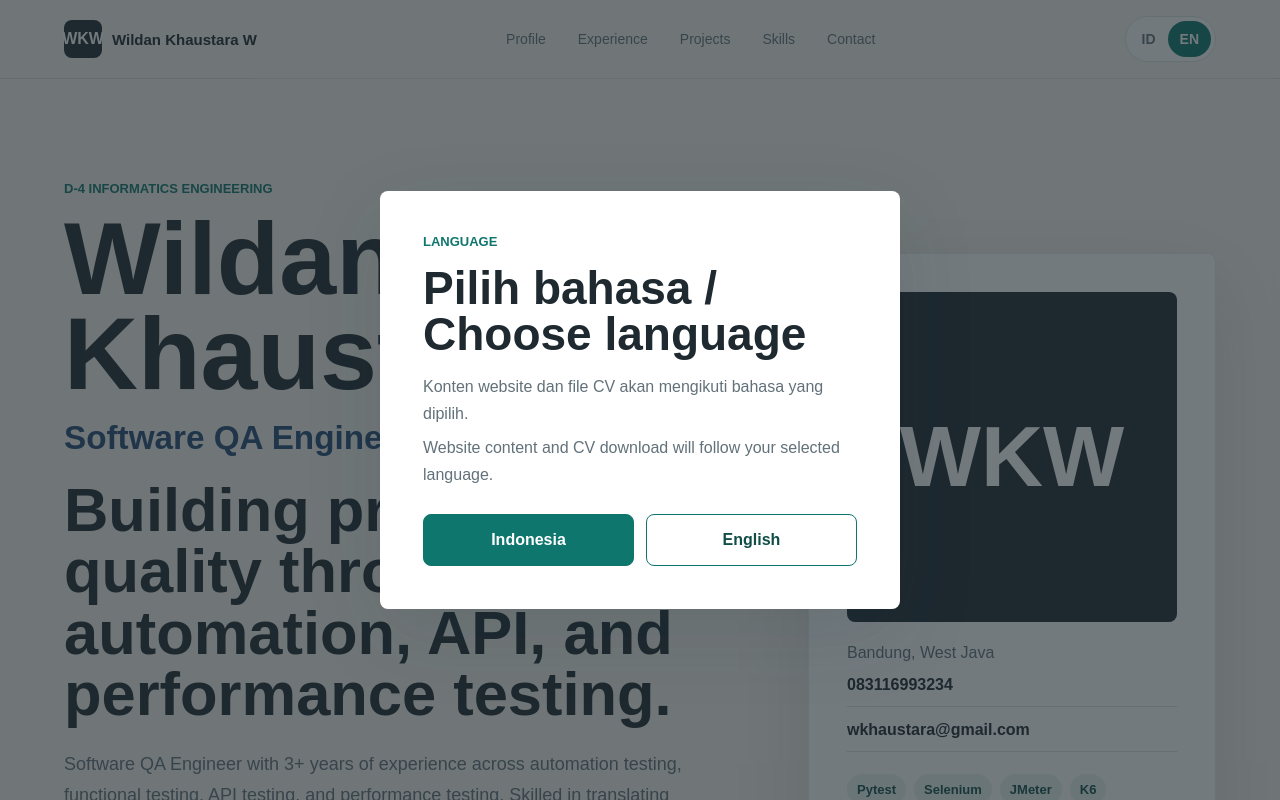
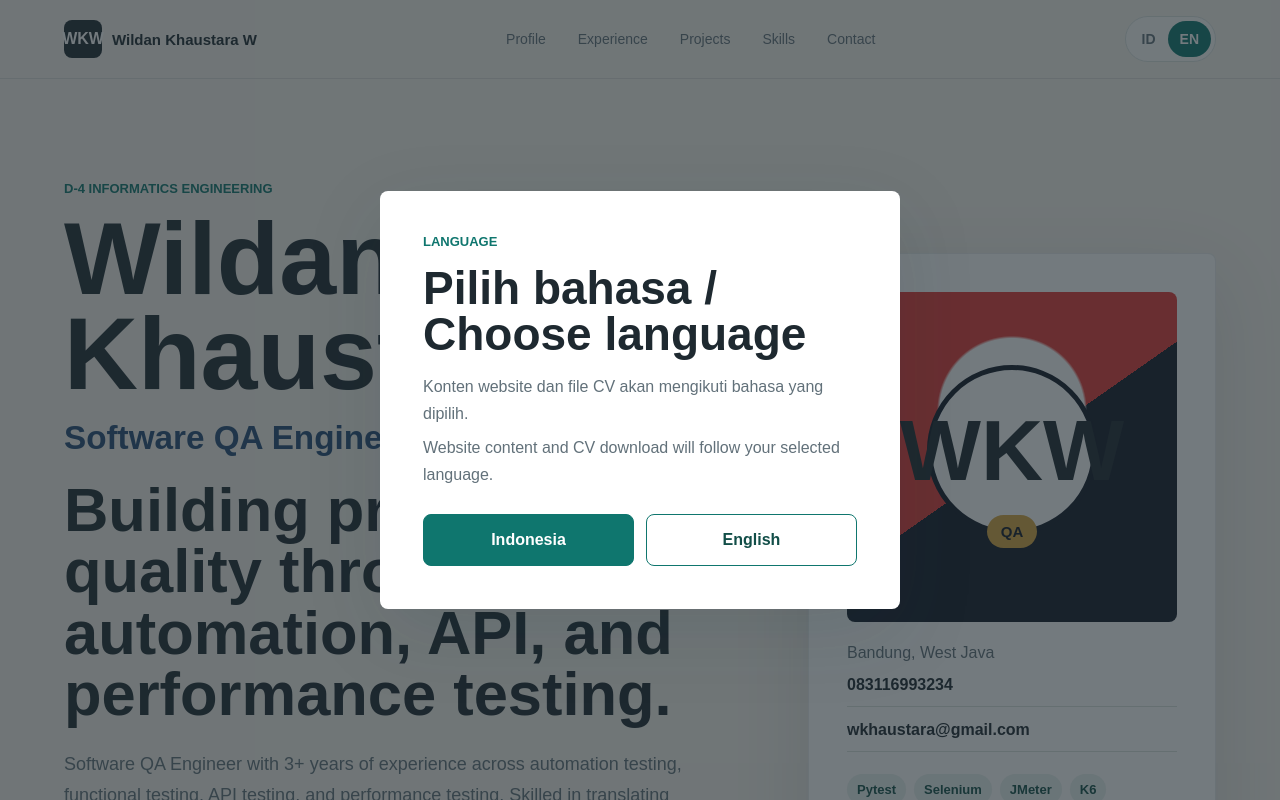
Before and after one commit to wildankw/wildan-portfolio, a Next.js app: page / in a window 1280 px wide. Shown: the top 800 px of the page. Built offline with nearby package versions, Linux system fonts and the light colour scheme.

Commit message:
Update profile avatar styling

```diff
--- a/src/app/globals.css
+++ b/src/app/globals.css
@@ -275,10 +275,35 @@ h1 {
 }
 
 .portrait {
+  background:
+    radial-gradient(circle at 50% 36%, #ffffff 0 27%, transparent 28%),
+    linear-gradient(145deg, #e53935 0 50%, #111827 50% 100%);
+  color: var(--ink);
+  flex-direction: column;
   aspect-ratio: 1;
   border-radius: 8px;
   font-size: clamp(54px, 8vw, 86px);
   width: 100%;
+}
+
+.portrait span {
+  align-items: center;
+  background: #ffffff;
+  border: 5px solid #111827;
+  border-radius: 999px;
+  display: inline-flex;
+  height: clamp(120px, 15vw, 170px);
+  justify-content: center;
+  width: clamp(120px, 15vw, 170px);
+}
+
+.portrait small {
+  background: var(--sun);
+  border-radius: 999px;
+  color: #111827;
+  font-size: 15px;
+  margin-top: -20px;
+  padding: 8px 14px;
 }
 
 .hero-panel p {
--- a/src/app/page.tsx
+++ b/src/app/page.tsx
@@ -258,7 +258,10 @@ export default function Home() {
         </div>
 
         <aside className="hero-panel" aria-label="Profile highlight">
-          <div className="portrait">{initials}</div>
+          <div className="portrait">
+            <span>{initials}</span>
+            <small>QA</small>
+          </div>
           <p>{copy.availability}</p>
           <a href={`tel:${contact.phone}`}>{contact.phone}</a>
           <a href={`mailto:${contact.email}`}>{contact.email}</a>
```
